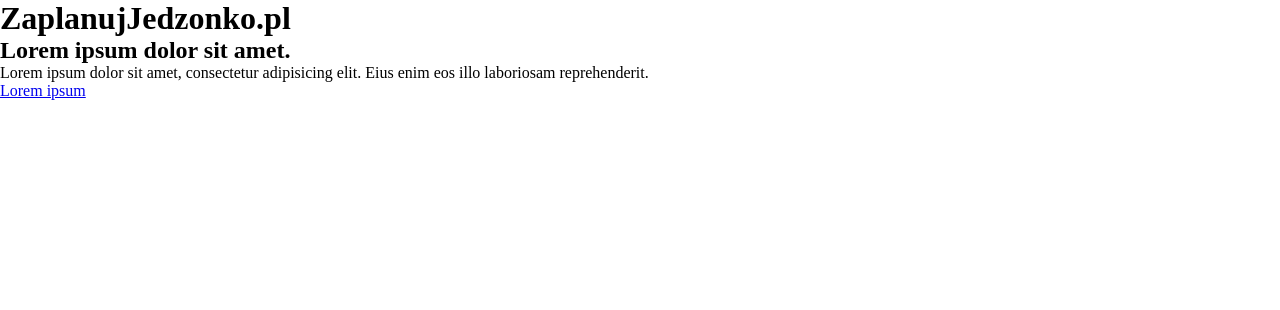
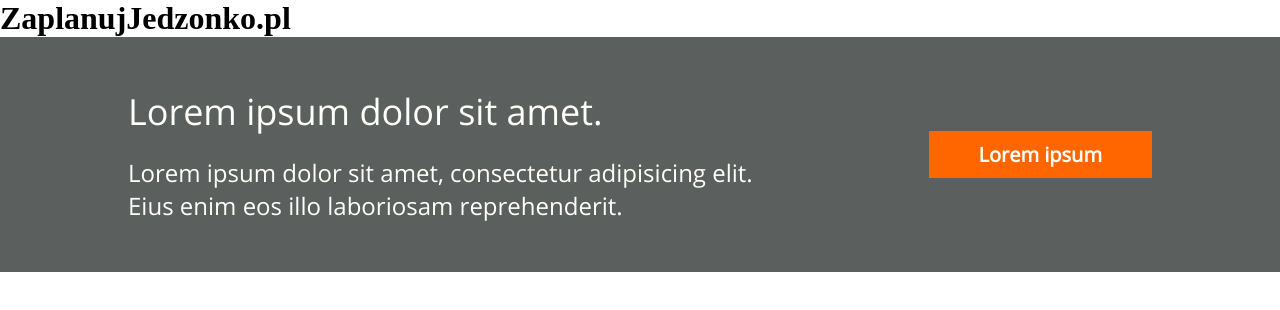
Before and after one commit to Ravenwroc/ScrumLab, a website: page development/index.html in a window 1280 px wide. Drawn offline with nearby package versions, Linux system fonts and the light colour scheme; files that its build step writes are made by us from their sources; files whose address does not match are found by name.

Commit message:
Layout update

```diff
--- a/development/index.html
+++ b/development/index.html
@@ -14,14 +14,19 @@
     <section>
       <!-- carousel -->
     </section>
+
     <section class="redirect-section">
       <!-- CTA + button -->
 
-      <p class="app-description">
+    <div class="redirect-content-container">
+
+      <div class="app-description">
       <h2 class="app-description__header">Lorem ipsum dolor sit amet.</h2>
       Lorem ipsum dolor sit amet, consectetur adipisicing elit. Eius enim eos illo laboriosam reprehenderit.
-      </p>
-      <a class="redirect-section__link" href="app.html">Lorem ipsum</a>
+      </div>
+
+      <a class="redirect-content-container__link" href="app.html">Lorem ipsum</a>
+    </div>
 
     </section>
     <section>
--- a/development/scss/main.scss
+++ b/development/scss/main.scss
@@ -12,3 +12,4 @@
 @import "./partials/2.1_main_view";
 @import "./partials/2.2_message_and_form";
 @import "./partials/_8.1_schedules_view";
+@import "partials/1.3_call_to_action";
--- /dev/null
+++ b/development/scss/partials/_1.3_call_to_action.scss
@@ -0,0 +1,34 @@
+.redirect-section {
+  width: 100%;
+  background-color: $sidePanelNavColor;
+
+  .redirect-content-container{
+    width: 80%;
+    margin: 0 auto;
+    padding: 50px 0;
+    display: flex;
+    justify-content: space-between;
+    align-items: center;
+    color: $screensBackgroundColor;
+    font-family: open_sans, sans-serif;
+    font-size: 24px;
+    .app-description{
+      width: 66%;
+      .app-description__header{
+        margin-bottom: 20px;
+        font-size: 36px;
+        font-weight: normal;
+      }
+    }
+    .redirect-content-container__link{
+      padding: 10px 50px;
+      background-color: $buttonsColor;
+      text-decoration: none;
+      color: $screensBackgroundColor;
+      font-weight: bold;
+      font-size: 20px;
+      text-align: center;
+
+    }
+  }
+}
```
